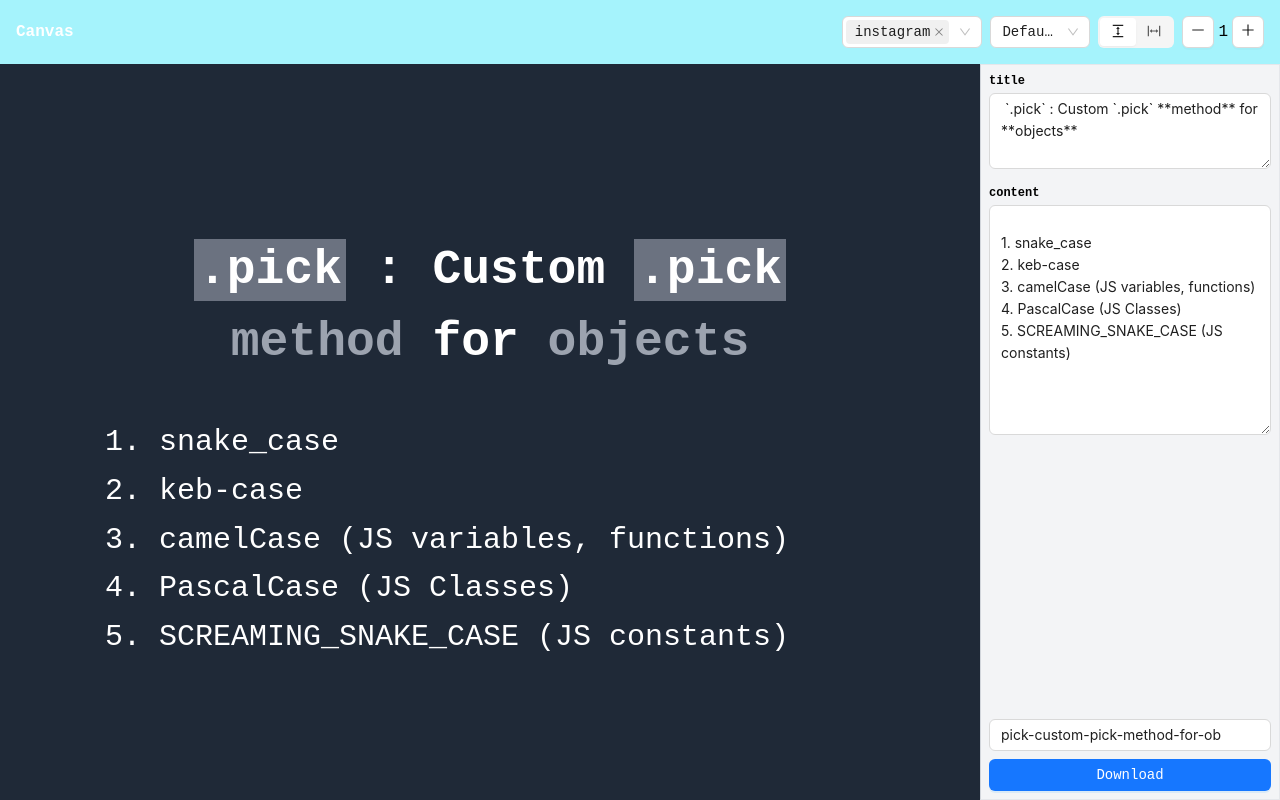
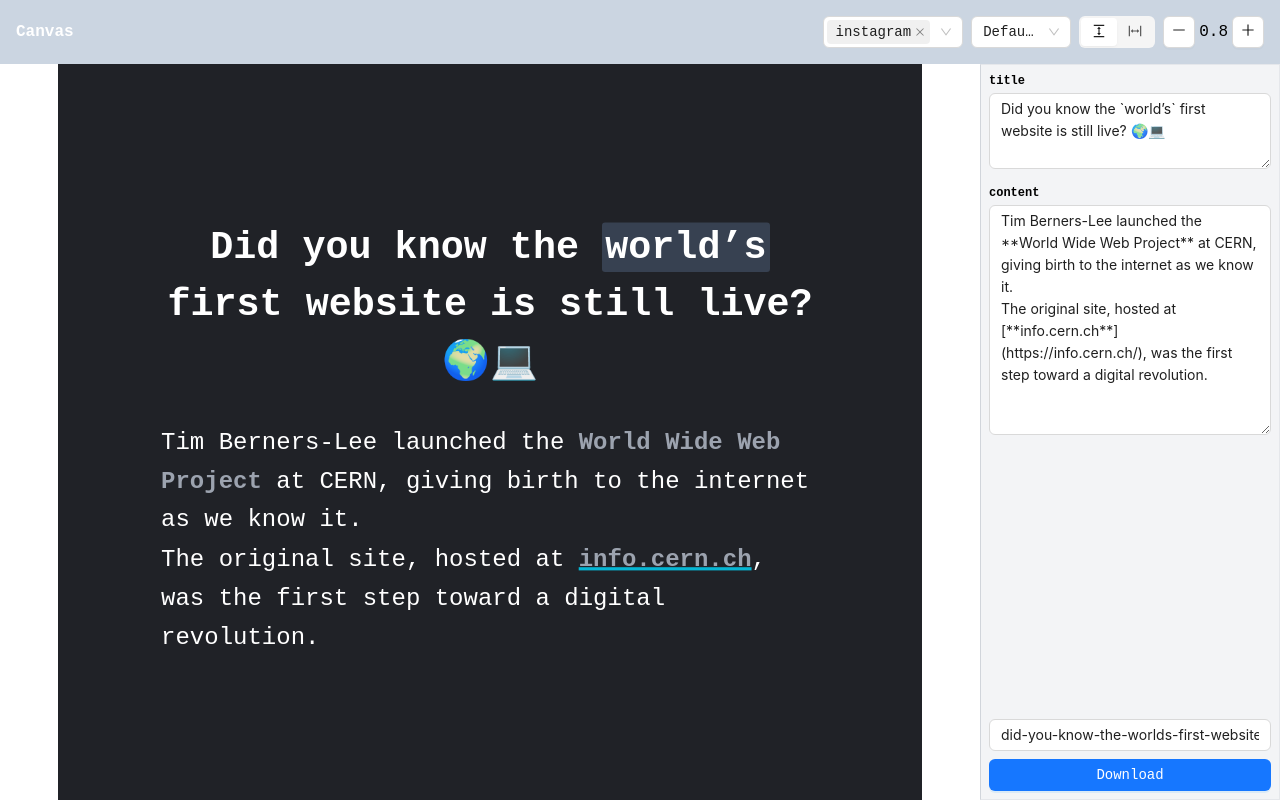
Before and after one commit to 318097/canvas, a React (Create React App) app: page / in a window 1280 px wide. Built offline with nearby package versions, Linux system fonts and the light colour scheme.

Commit message:
Refactor: Name, Slug, Default theme

```diff
--- a/package.json
+++ b/package.json
@@ -8,6 +8,7 @@
     "@testing-library/user-event": "^13.5.0",
     "antd": "^5.24.5",
     "classnames": "^2.5.1",
+    "dayjs": "^1.11.13",
     "downloadjs": "^1.4.7",
     "fabric": "^6.0.2",
     "html-to-image": "^1.11.11",
@@ -20,6 +21,7 @@
     "react-scripts": "5.0.1",
     "sass": "^1.77.8",
     "shortid": "^2.2.17",
+    "slugify": "^1.6.6",
     "web-vitals": "^2.1.4"
   },
   "scripts": {
--- a/src/components/Raw/Canvas.js
+++ b/src/components/Raw/Canvas.js
@@ -5,6 +5,18 @@
 import cn from "classnames";
 import { Carousel } from "antd";
 import { generateName, getCleanKey } from "./helpers";
+
+// const renderer = new marked.Renderer();
+
+// renderer.br = () => {
+//   // Replace a single <br> with multiple <br> tags
+//   return "<span class='space'></span>";
+// };
+
+// Configure marked to use the custom renderer
+// marked.setOptions({
+//   renderer,
+// });
 
 const Canvas = ({
   canvasContainerRef,
@@ -33,7 +45,7 @@
         view === "col"
           ? "flex-col gap-2 items-center"
           : "flex-wrap gap-8 items-start"
-      } `}
+      }`}
       ref={canvasContainerRef}
     >
       {grouppedTemplates.map(([groupId, templates]) => {
@@ -145,7 +157,7 @@
   return (
     <div
       ref={(el) => (templateRef.current[refId] = el)}
-      className={`raw-editor-root flex flex-col gap-2 bg-gray-800 p-4 ${className}`}
+      className={`raw-editor-root flex flex-col gap-2 bg-[#202227] p-4 ${className}`}
     >
       {layout.map(({ key }) => {
         const fullKey = generateName(groupId, platform, key);
--- a/src/components/Raw/Header.js
+++ b/src/components/Raw/Header.js
@@ -20,7 +20,7 @@
   setView,
 }) => {
   return (
-    <header className="flex items-center justify-between w-full p-4 bg-cyan-200">
+    <header className="flex items-center justify-between w-full p-4 bg-slate-300">
       <h3 className="text-white font-bold">Canvas</h3>
       <div className="flex items-center gap-2">
         <Select
--- a/src/components/Raw/Raw.js
+++ b/src/components/Raw/Raw.js
@@ -6,6 +6,7 @@
 import Canvas from "./Canvas";
 import Header from "./Header";
 import shortid from "shortid";
+import { getFormattedDate, getSlug } from "./helpers";
 import {
   isGenericTag,
   splitName,
@@ -46,7 +47,7 @@
   };
 
   useEffect(() => {
-    setZoomLevel(selectedTemplates.length > 1 ? INITIAL_ZOOM_LEVEL : 1);
+    setZoomLevel(selectedTemplates.length > 1 ? INITIAL_ZOOM_LEVEL : 0.8);
     setView(selectedTemplates.length > 1 ? "row" : "col");
     setTemplates(generateTemplate(selectedTemplates));
   }, [selectedTemplates]);
@@ -60,7 +61,7 @@
       "click",
       (e) => {
         const tag = e.target.tagName;
-        if (["CODE", "STRONG"].includes(tag)) {
+        if (["CODE", "STRONG", "A"].includes(tag)) {
           e.stopPropagation();
           console.log("Detected click on <code>, <strong>");
           const id = e.target.dataset.id ? e.target.dataset.id : shortid();
@@ -87,17 +88,10 @@
         });
       }
     }
-  }, [globalProperties, canvasContainerRef.current]);
+  }, [globalProperties, data, canvasContainerRef.current]);
 
   useEffect(() => {
-    setFilename(
-      data.title
-        .trim()
-        .toLowerCase()
-        .replace(/[^a-zA-Z0-9\s]/g, "")
-        .replace(/\s+/g, "-")
-        .slice(0, 30)
-    );
+    setFilename(getSlug(data.title));
   }, [data]);
 
   const parseDataForVariant = () => {
@@ -159,7 +153,7 @@
         })
         .then((dataUrl) => {
           const link = document.createElement("a");
-          link.download = `[${platform}] ${
+          link.download = `[${getFormattedDate()}:${platform}] ${
             order ? `${order} - ` : ""
           }${filename}.png`;
           link.href = dataUrl;
@@ -169,7 +163,7 @@
           console.log(err);
         });
     });
-  }, [templateRef, templates]);
+  }, [templateRef, templates, filename]);
 
   const updatedClassesForTag = (selectedElement, classes, action = "set") => {
     if (!selectedElement) return;
--- a/src/components/Raw/Raw.scss
+++ b/src/components/Raw/Raw.scss
@@ -27,3 +27,7 @@
 code {
   font-size: inherit;
 }
+
+// span.space {
+//   @apply inline-block w-full p-1;
+// }
--- a/src/components/Raw/config.js
+++ b/src/components/Raw/config.js
@@ -800,8 +800,8 @@
 const GLOBAL = {
   CODE: {
     ...DEFAULT_CLASSES,
-    "bg-color": "bg-gray-500",
-    border: "rounded",
+    "bg-color": "bg-gray-700",
+    "border-radius": "rounded",
     padding: "p-1",
     "text-color": "text-white",
     "text-size": "font-[inherit]",
@@ -811,13 +811,21 @@
     "text-color": "text-gray-400",
     "text-size": "font-[inherit]",
   },
+  A: {
+    ...DEFAULT_CLASSES,
+    "text-color": "text-white",
+    "text-size": "font-[inherit]",
+    "text-decoration": "underline",
+    "text-decoration-color": "decoration-cyan-500",
+    decoration: "decoration-4",
+  },
   title: {
     ...DEFAULT_CLASSES,
     "text-size": "text-5xl",
     "text-weight": "font-bold",
     "text-align": "text-center",
     "text-color": "text-white",
-    "flex-width": "w-3/4",
+    "flex-width": "w-4/5",
     padding: "p-2",
     leading: "leading-normal",
   },
@@ -827,7 +835,7 @@
     "text-align": "text-left",
     "text-color": "text-white",
     "text-weight": "font-normal",
-    "flex-width": "w-3/4",
+    "flex-width": "w-4/5",
     padding: "p-2",
     leading: "leading-relaxed",
   },
@@ -870,7 +878,7 @@
   // },
 ];
 
-const GENERIC_PROPERTIES = ["CODE", "STRONG"];
+const GENERIC_PROPERTIES = ["CODE", "STRONG", "A"];
 
 export {
   PROPERTIES,
--- a/src/components/Raw/helpers.js
+++ b/src/components/Raw/helpers.js
@@ -1,4 +1,16 @@
 import { GENERIC_PROPERTIES } from "./config";
+import slugify from "slugify";
+import dayjs from "dayjs";
+
+const getFormattedDate = () => {
+  return dayjs().format("YYYY-MM-DD");
+};
+
+const getSlug = (str) =>
+  slugify(str, {
+    lower: true,
+    strict: true,
+  });
 
 const isGenericTag = (selectedElement) => {
   return (
@@ -24,14 +36,10 @@
 
 const getDefaultContent = () => {
   return {
-    title: " `.pick` : Custom `.pick` **method** for **objects**",
-    content: `
-1. snake_case
-2. keb-case
-3. camelCase (JS variables, functions)
-4. PascalCase (JS Classes)
-5. SCREAMING_SNAKE_CASE (JS constants)
-`,
+    title: "Did you know the `world’s` first website is still live? 🌍💻",
+    content: `Tim Berners-Lee launched the **World Wide Web Project** at CERN, giving birth to the internet as we know it.
+The original site, hosted at [**info.cern.ch**](https://info.cern.ch/), was the first step toward a digital revolution.
+    `,
   };
 };
 
@@ -116,4 +124,6 @@
   getDefaultContent,
   generateTemplate,
   getCleanKey,
+  getSlug,
+  getFormattedDate,
 };
```
Also changed, not shown: 1 other file (tests, documents, lock files or other folders).
